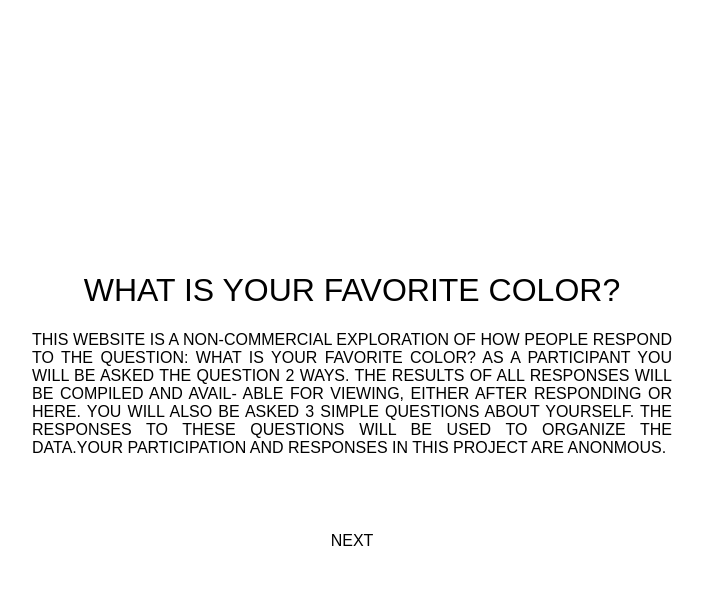
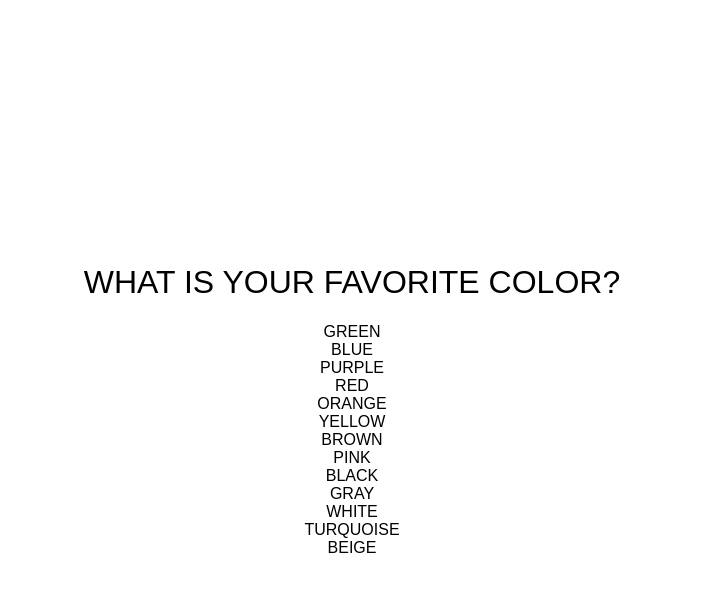
Before and after one commit to sfncook/favoriteColor, a React (Create React App) app: page / in a window 1280 px wide. Both pictures are taken after a click on the element "NEXT". Shown: the top 592 px of the page, without its empty margins (288-991 px from the left). Built offline with nearby package versions, Linux system fonts and the light colour scheme.

Commit message:
TextLink

```diff
--- a/src/components/MainPage.js
+++ b/src/components/MainPage.js
@@ -17,14 +17,13 @@ class MainPage extends Component {
   }
 
   render() {
-    console.log('render');
     let page;
     switch (this.state.pageState) {
       case PageState.WELCOME:
-        page = <PageWelcome clickNext={this.setPageState_ColorPick1}/>;
+        page = <PageWelcome nextWelcome={this.nextWelcome.bind(this)}/>;
         break;
       case PageState.COLOR_PICK_1:
-        page = <PageColorPick1 clickNext={this.setPageState_ColorPick1}/>;
+        page = <PageColorPick1 pickColor={this.pickColor.bind(this)}/>;
         break;
       default:
         break;
@@ -37,10 +36,13 @@ class MainPage extends Component {
     );
   }// render
 
-  setPageState_ColorPick1(e) {
-    e.preventDefault();
+  nextWelcome() {
     console.log('click');
     this.setState({pageState:PageState.COLOR_PICK_1});
+  }
+
+  pickColor(newColor) {
+    console.log('click pickColor newColor:',newColor);
   }
 
 }
--- a/src/components/PageColorPick1.js
+++ b/src/components/PageColorPick1.js
@@ -1,21 +1,47 @@
 import React, { Component } from 'react';
 
+import TextLink from "./TextLink";
 import '../App.css';
 
 class PageColorPick1 extends Component {
 
+  colors = [
+    'GREEN',
+    'BLUE',
+    'PURPLE',
+    'RED',
+    'ORANGE',
+    'YELLOW',
+    'BROWN',
+    'PINK',
+    'BLACK',
+    'GRAY',
+    'WHITE',
+    'TURQUOISE',
+    'BEIGE',
+  ];
+
   render() {
     return (
       <div className="centered">
-        <h1 style={{whiteSpace:'nowrap', fontWeight:'normal'}}>COLOR Pick 1</h1>
+        <h1 style={{whiteSpace:'nowrap', fontWeight:'normal'}}>WHAT IS YOUR FAVORITE COLOR?</h1>
+        {this.colors.map((color)=>{
+          return <TextLink text={color} click={this.clickColor(color)} key={color}/>;
+        })}
       </div>
     );
   }// render
 
+  clickColor(color) {
+    return (e)=>{
+      e.preventDefault();
+      this.props.pickColor(color);
+    }
+  }
 }
 
 PageColorPick1.defaultProps = {
-  clickNext:null
+  pickColor:null
 };
 
 export default PageColorPick1;
--- a/src/components/PageWelcome.js
+++ b/src/components/PageWelcome.js
@@ -1,5 +1,6 @@
 import React, { Component } from 'react';
 
+import TextLink from "./TextLink";
 import '../App.css';
 
 class PageWelcome extends Component {
@@ -9,15 +10,20 @@ class PageWelcome extends Component {
       <div className="centered">
         <h1 style={{whiteSpace:'nowrap', fontWeight:'normal'}}>WHAT IS YOUR FAVORITE COLOR?</h1>
         <p style={{textAlign:'justify'}}>THIS WEBSITE IS A NON-COMMERCIAL EXPLORATION OF HOW PEOPLE RESPOND TO THE QUESTION: WHAT IS YOUR FAVORITE COLOR? AS A PARTICIPANT YOU WILL BE ASKED THE QUESTION 2 WAYS. THE RESULTS OF ALL RESPONSES WILL BE COMPILED AND AVAIL- ABLE FOR VIEWING, EITHER AFTER RESPONDING OR HERE. YOU WILL ALSO BE ASKED 3 SIMPLE QUESTIONS ABOUT YOURSELF. THE RESPONSES TO THESE QUESTIONS WILL BE USED TO ORGANIZE THE DATA.YOUR PARTICIPATION AND RESPONSES IN THIS PROJECT ARE ANONMOUS.</p>
-        <div style={{marginTop:'75px'}}><span className={'text-link'} onClick={this.props.clickNext.bind(this)}>NEXT</span></div>
+        <TextLink text={'NEXT'} click={this.clickNext.bind(this)}/>
       </div>
     );
   }// render
 
+  clickNext(e) {
+    e.preventDefault();
+    this.props.nextWelcome();
+  }
+
 }
 
 PageWelcome.defaultProps = {
-  clickNext:null
+  nextWelcome:null
 };
 
 export default PageWelcome;
--- /dev/null
+++ b/src/components/TextLink.js
@@ -0,0 +1,20 @@
+import React, { Component } from 'react';
+
+import '../App.css';
+
+class TextLink extends Component {
+
+  render() {
+    return (
+      <div><span className={'text-link'} onClick={this.props.click}>{this.props.text}</span></div>
+    );
+  }// render
+
+}
+
+TextLink.defaultProps = {
+  text:'not set',
+  click:null,
+};
+
+export default TextLink;
```
